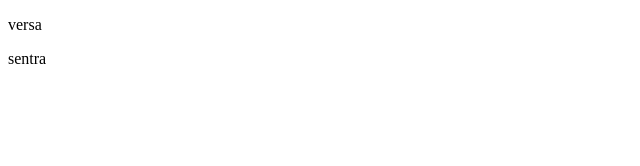
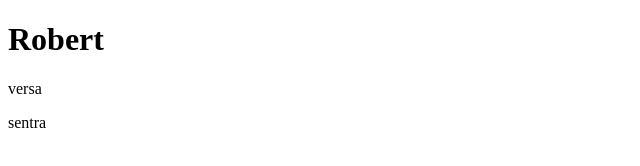
Before and after one commit to RobertMiguel/Learn-JS, a plain HTML site: page DOM - appendChild/index.html in a window 1280 px wide. Shown: the whole page, without its empty margins (0-640 px from the left). Drawn offline with Linux system fonts and the light colour scheme.

Commit message:
DOM - appendChild

```diff
--- a/DOM - appendChild/index.html
+++ b/DOM - appendChild/index.html
@@ -7,6 +7,7 @@
     <title>DOM - appendChild</title>
 </head>
 <body>
+    <h1>Robert</h1>
     <div id="nissao">
 
     </div>
```
